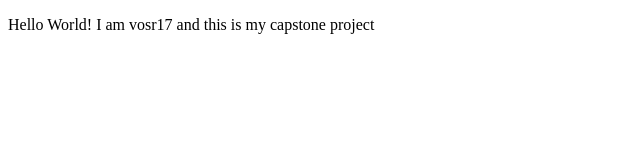
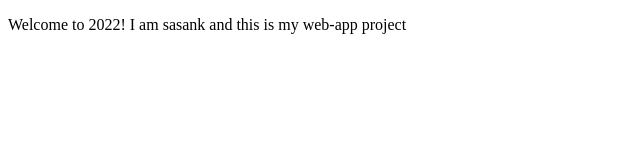
Before and after one commit to sasankloki/web-app, a plain HTML site: page index.html in a window 1280 px wide. Shown: the full height of the page, 0-640 px from the left. Drawn offline with Linux system fonts and the light colour scheme.

Commit message:
Update index.html

```diff
--- a/index.html
+++ b/index.html
@@ -1,9 +1,9 @@
 <!DOCTYPE html>
 <html>
 <head>
-	<title>Udacity Cloud DevOps Engineer Nanodegree Program</title>
+	<title>sample app</title>
 </head>
 <body>
-	<p>Hello World! I am vosr17 and this is my capstone project </p>
+	<p>Welcome to 2022! I am sasank and this is my web-app project </p>
 </body>
 </html>
```
